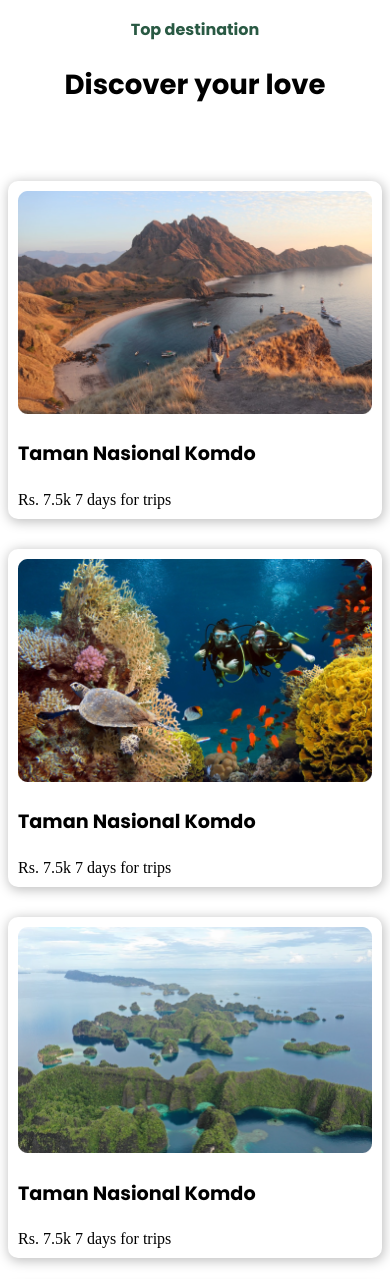
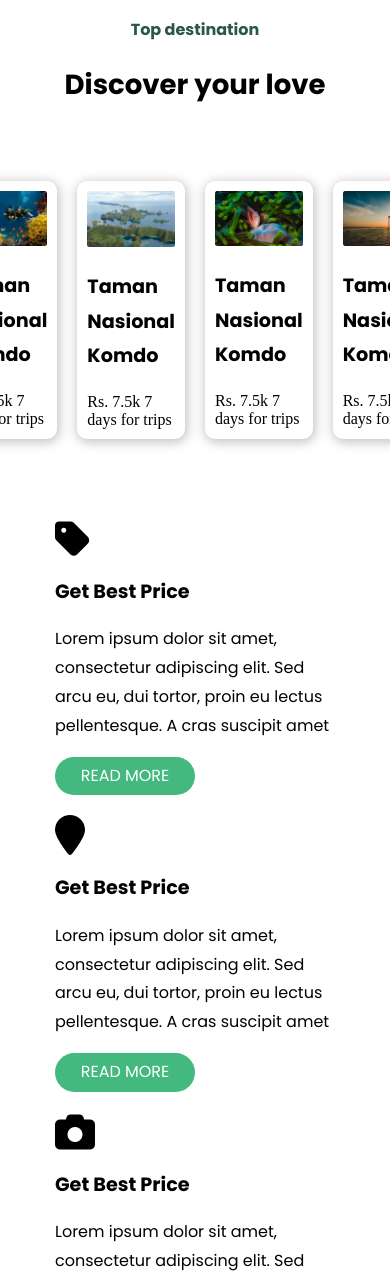
Before and after one commit to binaya-batas/outside_internship, a PHP site: page /SCSS/index.html in a window 390 px wide; the page is wider, and only the part inside the window is pictured. Shown: the top 1279 px of that part. Run offline with PHP 8.4, Linux system fonts and the light colour scheme.

Commit message:
updates in main index.

```diff
--- a/SCSS/css/main.css
+++ b/SCSS/css/main.css
@@ -94,4 +94,14 @@
 }
 .features__card__icon {
   font-size: 40px;
+}
+
+@media screen and (max-width: 796px) {
+  .top-destination__destinations {
+    flex-wrap: nowrap;
+  }
+  .top-destination__card {
+    min-width: 380px;
+    width: 100%;
+  }
 }/*# sourceMappingURL=main.css.map */
--- a/SCSS/css/modules/_base.scss
+++ b/SCSS/css/modules/_base.scss
@@ -12,6 +12,12 @@
     color: $color;
 }
 
+@mixin media($width) {
+    @media screen and (max-width: $width) {
+        @content;
+    }
+}
+
 // @mixin background-image($url) {
 //     background-image: url;
 // }
--- a/SCSS/css/modules/_layout.scss
+++ b/SCSS/css/modules/_layout.scss
@@ -64,16 +64,16 @@
     }
 }
 
-// @media only screen and (max-width: 796px) {
-//     .top-destination {
+@include media(796px) {
+    .top-destination {
 
-//         &__destinations {
-//             flex-wrap: nowrap
-//         }
+        &__destinations {
+            flex-wrap: nowrap
+        }
 
-//         &__card {
-//             min-width: 380px;
-//             width: 100%;
-//         }
-//     }
-// }
+        &__card {
+            min-width: 380px;
+            width: 100%;
+        }
+    }
+}
--- a/index.html
+++ b/index.html
@@ -29,6 +29,7 @@
         <li><a href="./CSS/Assessment-14/">Assessment 14</a></li>
         <li><a href="./CSS/Assessment-15/">Assessment 15</a></li>
         <li><a href="./CSS/Assessment-16/">Assessment 16</a></li>
+        <li><a href="./SCSS/index.html">SCSS</a></li>
     </ul>
 
 
```
Also changed, not shown: 1 other file.
